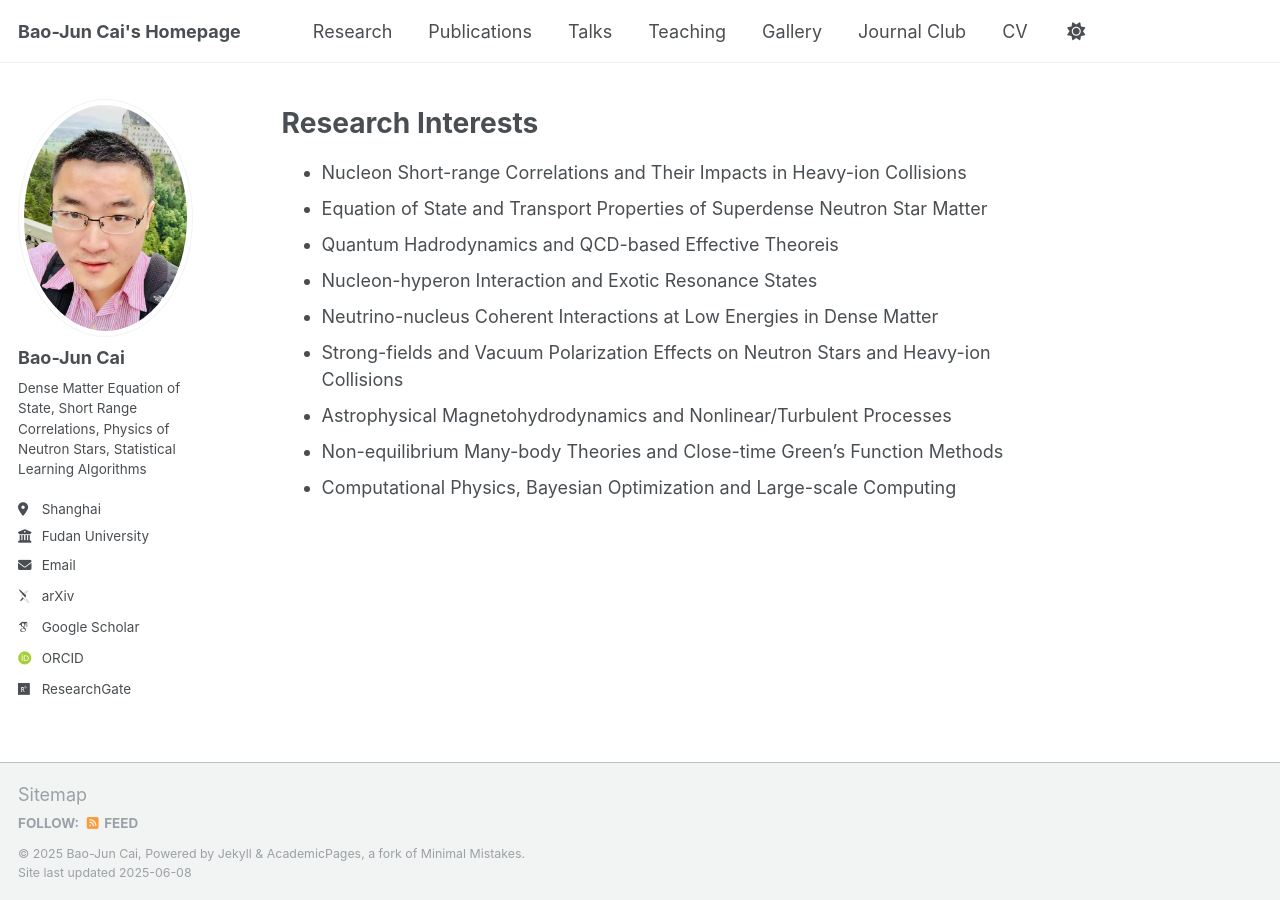
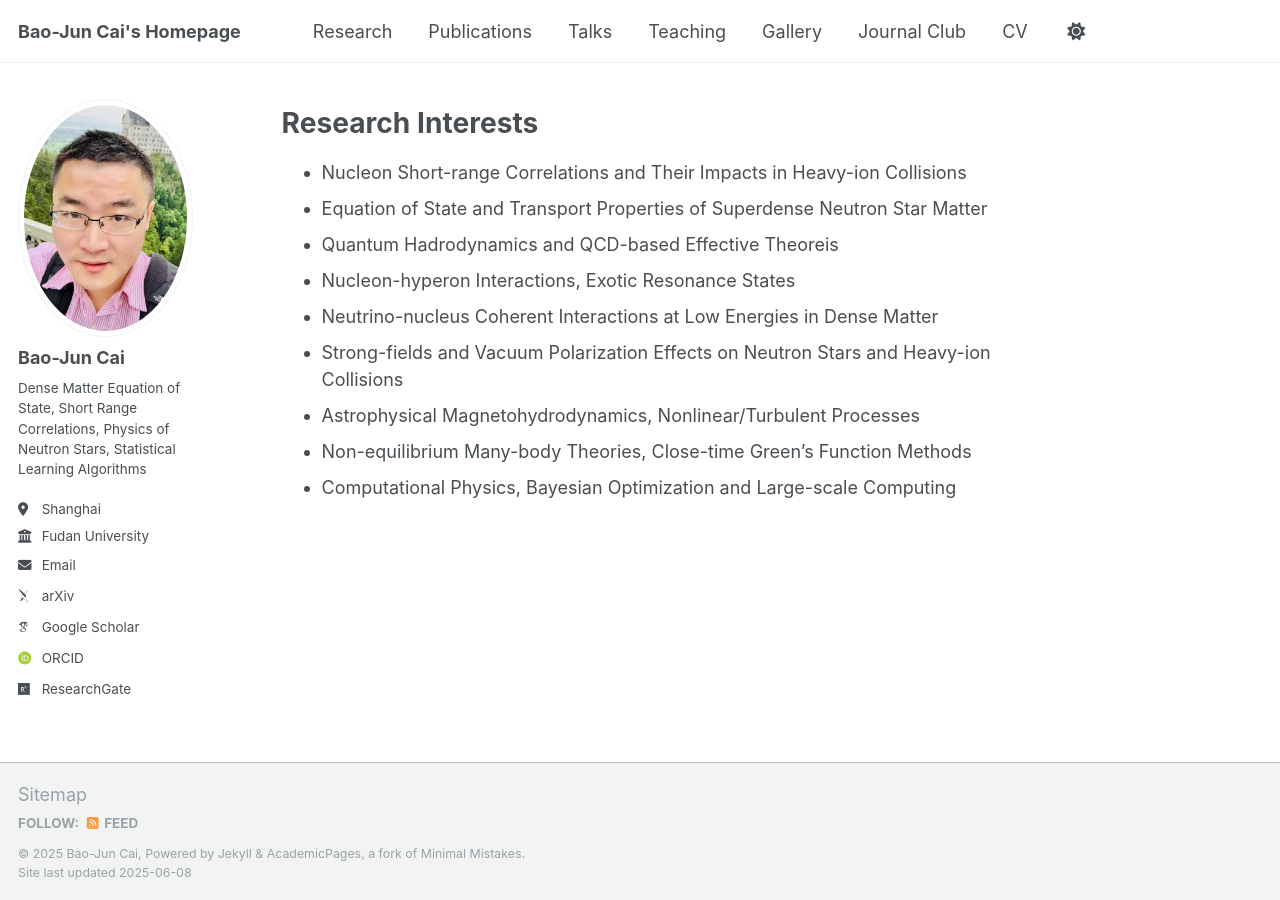
Before and after one commit to bjcai-phys/bjcai-phys.github.io, a Jekyll site: the page built from _pages/cv.md, in a window 1280 px wide and 900 px high, scrolled down 777 px. Built offline with Jekyll 4.4.1, drawn with Linux system fonts in a browser that asks for light colours; some web fonts are replaced.

Commit message:
Update cv.md

```diff
--- a/_pages/cv.md
+++ b/_pages/cv.md
@@ -37,9 +37,9 @@ Research Interests
 * Nucleon Short-range Correlations and Their Impacts in Heavy-ion Collisions
 * Equation of State and Transport Properties of Superdense Neutron Star Matter
 * Quantum Hadrodynamics and QCD-based Effective Theoreis
-* Nucleon-hyperon Interaction and Exotic Resonance States
+* Nucleon-hyperon Interactions, Exotic Resonance States
 * Neutrino-nucleus Coherent Interactions at Low Energies in Dense Matter
 * Strong-fields and Vacuum Polarization Effects on Neutron Stars and Heavy-ion Collisions
-* Astrophysical Magnetohydrodynamics and Nonlinear/Turbulent Processes
-* Non-equilibrium Many-body Theories and Close-time Green’s Function Methods
+* Astrophysical Magnetohydrodynamics, Nonlinear/Turbulent Processes
+* Non-equilibrium Many-body Theories, Close-time Green’s Function Methods
 * Computational Physics, Bayesian Optimization and Large-scale Computing
```
